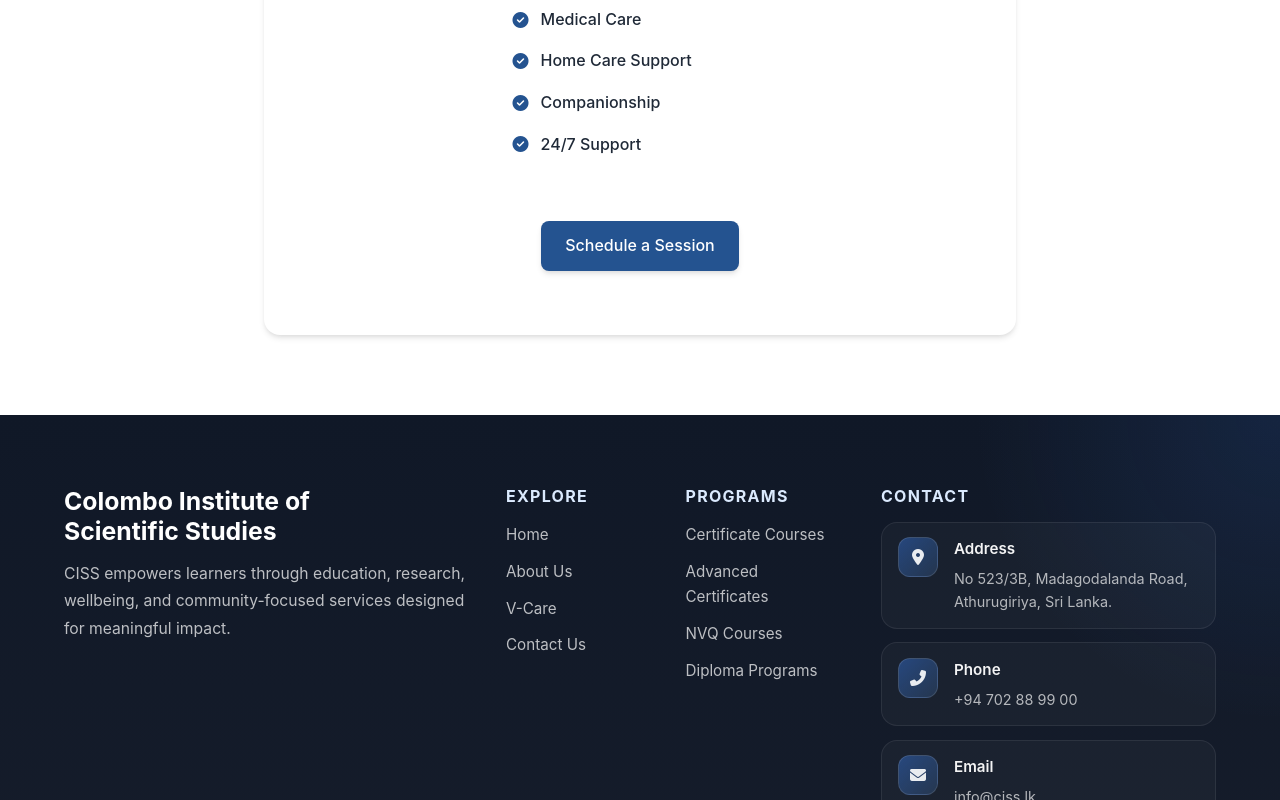
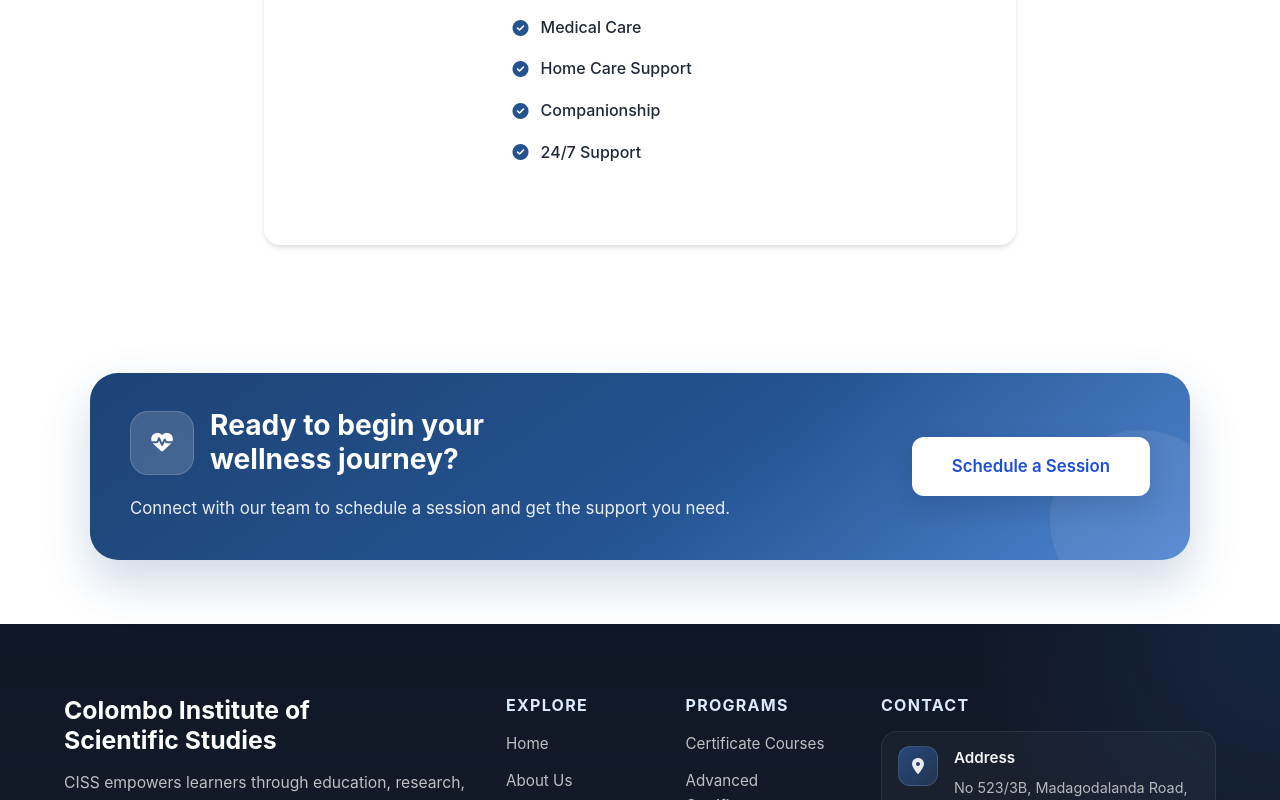
Before and after one commit to SandunM420/MarTech---CISS, a React (Vite) app: page /v-care in a window 1280 px wide. Shown: the part 1497-2297 px from the top of the page. Built offline with nearby package versions, Linux system fonts and the light colour scheme.

Commit message:
Polish V-Care CTA and site accents

```diff
--- a/src/components/ContactBanner.tsx
+++ b/src/components/ContactBanner.tsx
@@ -1,6 +1,21 @@
+import type { ReactNode } from 'react';
 import { Link } from 'react-router-dom';
 
-export default function ContactBanner() {
+type ContactBannerProps = {
+    title?: ReactNode;
+    description?: string;
+    buttonText?: string;
+    to?: string;
+    iconClassName?: string;
+};
+
+export default function ContactBanner({
+    title = <>Have questions about your<br />academic journey?</>,
+    description = 'Our team is here to guide you anytime - reach out anytime.',
+    buttonText = 'Contact us now',
+    to = '/contact',
+    iconClassName = 'fas fa-comments',
+}: ContactBannerProps) {
     return (
         <section className="contact-banner">
             <div className="container">
@@ -9,15 +24,15 @@
                         <div className="contact-banner-content">
                             <div className="contact-banner-header">
                                 <div className="contact-banner-icon">
-                                    <i className="fas fa-comments"></i>
+                                    <i className={iconClassName}></i>
                                 </div>
-                                <h2>Have questions about your<br />academic journey?</h2>
+                                <h2>{title}</h2>
                             </div>
-                            <p>Our team is here to guide you anytime - reach out anytime.</p>
+                            <p>{description}</p>
                         </div>
                         <div className="contact-banner-action">
-                            <Link to="/contact" className="btn btn-banner">
-                                Contact us now
+                            <Link to={to} className="btn btn-banner">
+                                {buttonText}
                             </Link>
                         </div>
                     </div>
--- a/src/index.css
+++ b/src/index.css
@@ -566,7 +566,7 @@
   padding: 2rem;
   border-radius: var(--border-radius-lg);
   box-shadow: var(--shadow-md);
-  border-top: 4px solid var(--primary-blue);
+  border-top: 4px solid var(--accent-blue);
 }
 
 .course-card-title {
@@ -665,6 +665,7 @@
   background-color: var(--white);
   box-shadow: var(--shadow-md);
   border-radius: var(--border-radius-lg);
+  border-top: 4px solid var(--accent-blue);
   padding: 4rem 2rem;
 }
 
@@ -1532,11 +1533,11 @@
   gap: 1.25rem;
   min-height: 100%;
   background:
-    radial-gradient(circle at top right, rgba(59, 130, 246, 0.18), transparent 36%),
-    linear-gradient(145deg, #163c9a 0%, #1f56db 55%, #3b82f6 100%);
+    radial-gradient(circle at top right, rgba(75, 126, 189, 0.2), transparent 36%),
+    linear-gradient(145deg, #1d4375 0%, #245390 55%, #4e84d2 100%);
   padding: 1.75rem;
   border-radius: 24px;
-  box-shadow: 0 22px 48px rgba(26, 86, 219, 0.16);
+  box-shadow: 0 22px 48px rgba(36, 83, 144, 0.22);
   color: #fff;
 }
 
--- a/src/pages/Contact.tsx
+++ b/src/pages/Contact.tsx
@@ -229,7 +229,7 @@
                         {/* Contact Form */}
                         <div>
                             <form className="contact-form" onSubmit={handleSubmit}>
-                                <h3 style={{ marginBottom: '1.5rem', color: 'var(--text-dark)' }}>Send us a Message</h3>
+                                <h3 style={{ marginBottom: '1.5rem', color: 'var(--heading-blue)' }}>Send us a Message</h3>
 
                                 {submitStatus && (
                                     <div className={`form-status ${submitStatus.type}`} role="status">
--- a/src/pages/VCare.tsx
+++ b/src/pages/VCare.tsx
@@ -1,5 +1,5 @@
-import { Link } from 'react-router-dom';
 import { assetUrl } from '../utils/assets';
+import ContactBanner from '../components/ContactBanner';
 
 export default function VCare() {
     return (
@@ -45,12 +45,17 @@
                             <li><i className="fas fa-check-circle"></i> Companionship</li>
                             <li><i className="fas fa-check-circle"></i> 24/7 Support</li>
                         </ul>
-                        <div className="vcare-action">
-                            <Link to="/contact" className="btn btn-primary">Schedule a Session</Link>
-                        </div>
                     </div>
                 </div>
             </section>
+
+            <ContactBanner
+                title={<>Ready to begin your<br />wellness journey?</>}
+                description="Connect with our team to schedule a session and get the support you need."
+                buttonText="Schedule a Session"
+                to="/contact"
+                iconClassName="fas fa-heartbeat"
+            />
         </>
     );
 }
```
